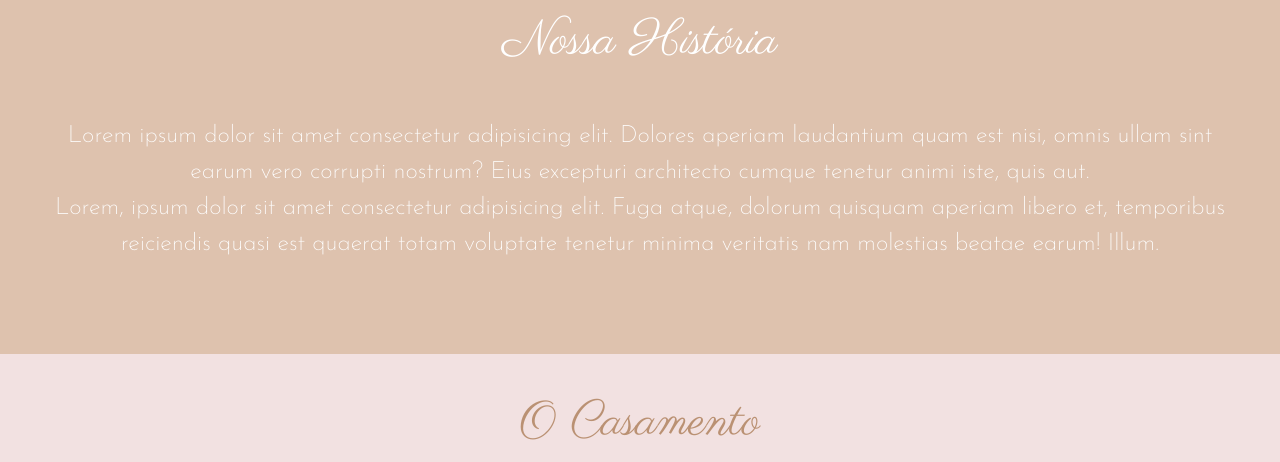
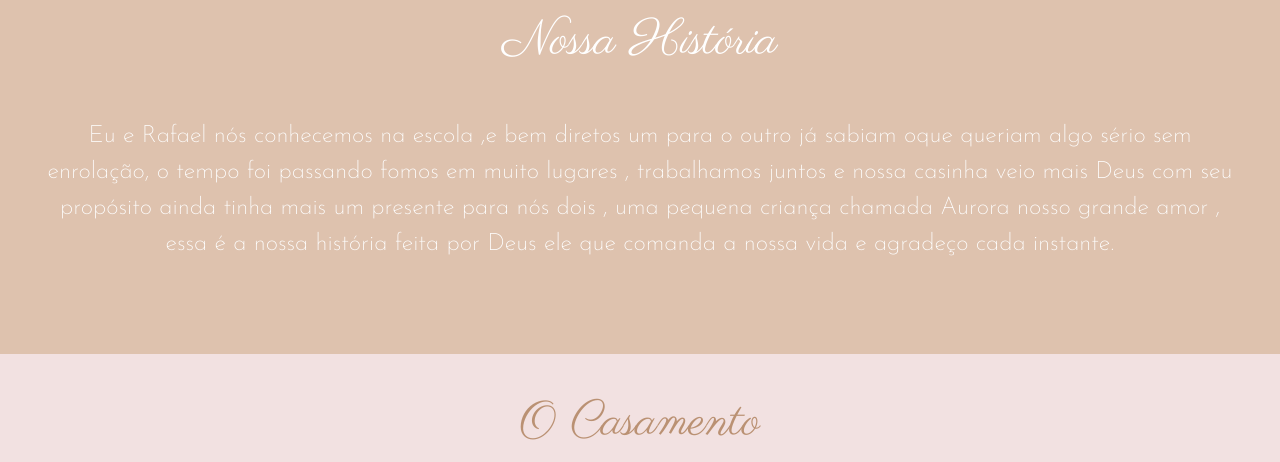
Before and after one commit to WandersondFarias/Convite-de-Casamento, a plain HTML site: page index.html in a window 1280 px wide. Shown: the part 1861-2323 px from the top of the page. Drawn offline with nearby package versions, Linux system fonts and the light colour scheme; a script that the page names is missing.

Commit message:
foi alterado o meu html

```diff
--- a/index.html
+++ b/index.html
@@ -86,12 +86,8 @@
       </p>
 
       <h2>Nossa História</h2>
-      <p>Lorem ipsum dolor sit amet consectetur adipisicing elit.
-        Dolores aperiam laudantium quam est nisi, omnis ullam sint earum vero corrupti nostrum?
-        Eius excepturi architecto cumque tenetur animi iste, quis aut.
-        <br>Lorem, ipsum dolor sit amet consectetur adipisicing elit.
-        Fuga atque, dolorum quisquam aperiam libero et, temporibus reiciendis quasi est quaerat totam
-        voluptate tenetur minima veritatis nam molestias beatae earum! Illum.
+      <p>
+        Eu e Rafael nós conhecemos na escola ,e bem diretos um para o outro já sabiam oque queriam algo sério sem enrolação, o tempo foi passando fomos em muito lugares , trabalhamos juntos e nossa casinha veio mais Deus com seu propósito ainda tinha mais um presente para nós dois , uma pequena criança chamada Aurora nosso grande amor , essa é a nossa história feita por Deus ele que comanda a nossa vida e agradeço cada instante.
       </p>
       <br>
     </section>
```
